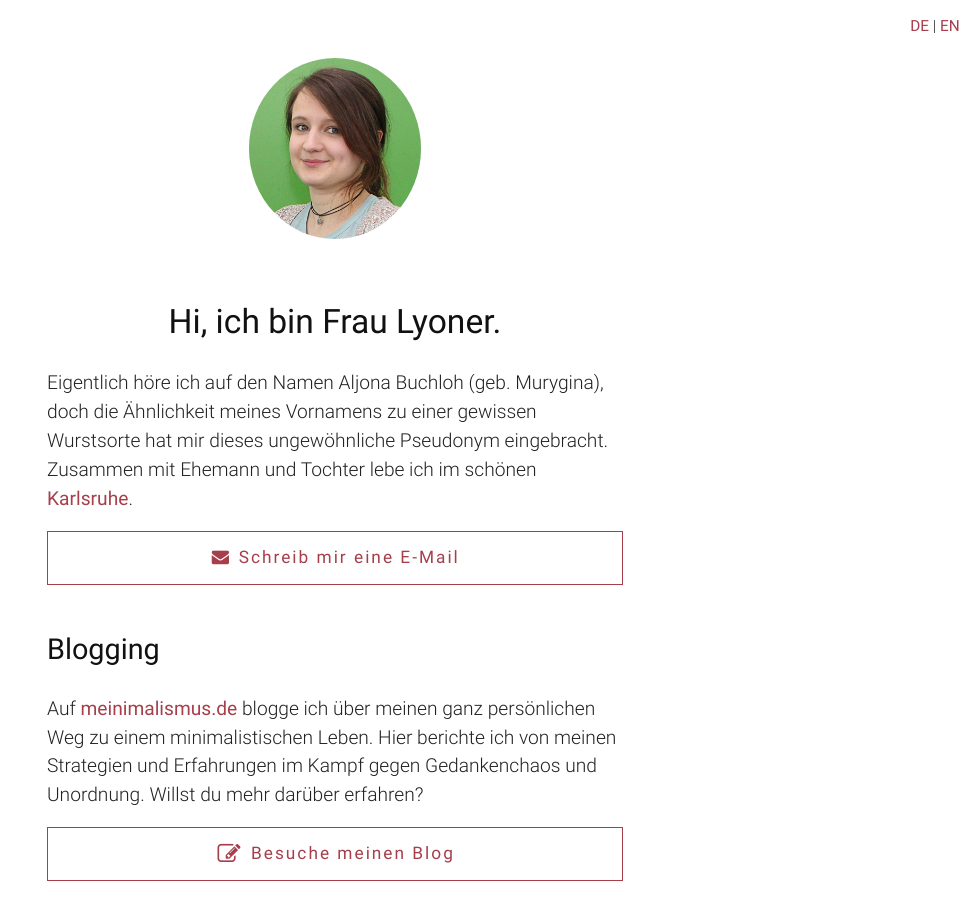
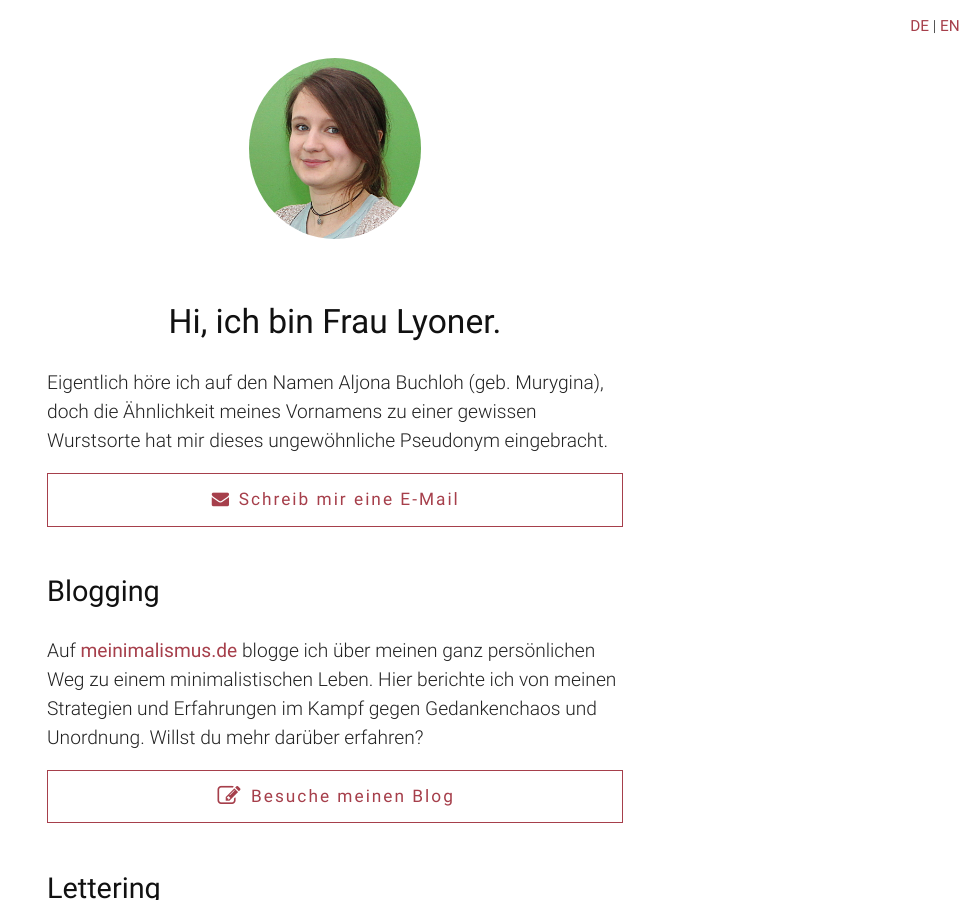
Before and after one commit to fraulyoner/fraulyoner.github.io, a Jekyll site: the page built from index.html, in a window 1280 px wide and 900 px high. Shown: the whole window, without its empty margins (305-1280 px from the left). Built offline with Jekyll 4.4.1, drawn with Linux system fonts in a browser that asks for light colours.

Commit message:
Update index.html

```diff
--- a/index.html
+++ b/index.html
@@ -8,8 +8,6 @@ layout: default
     Eigentlich h&ouml;re ich auf den Namen Aljona Buchloh (geb. Murygina), doch die
     &Auml;hnlichkeit meines Vornamens zu einer gewissen Wurstsorte hat mir dieses
     ungew&ouml;hnliche Pseudonym eingebracht.
-    Zusammen mit Ehemann und Tochter lebe ich im sch&ouml;nen
-    <a target="_blank" href="{{ site.links.location }}">Karlsruhe</a>.
     <a class="button" href="mailto:{{ site.user.email }}">
       <i class="fa fa-fw fa-envelope"></i> Schreib mir eine E-Mail
     </a>
```
